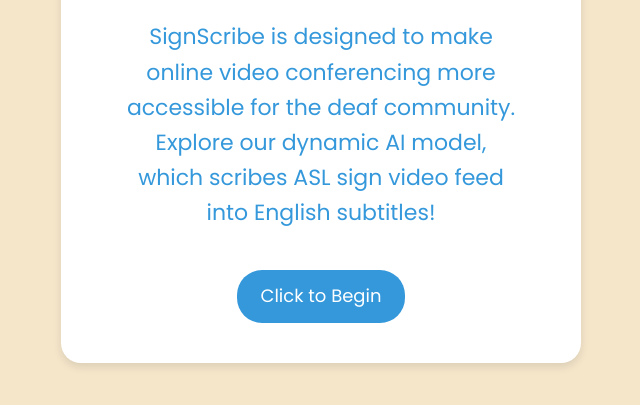
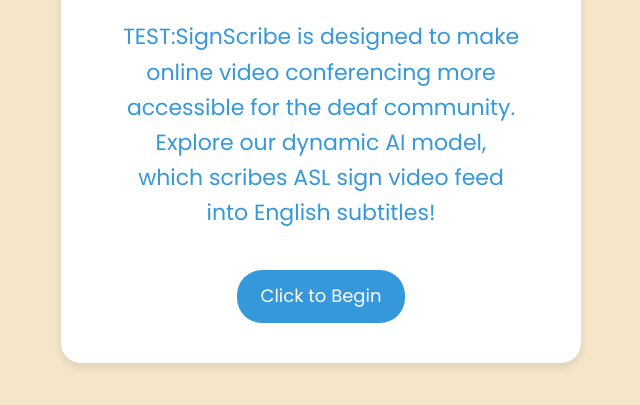
Before and after one commit to tbhatawdekar/Hackathon-2023-ASL, a plain HTML site: page index.html in a window 1280 px wide. Shown: the part 321-726 px from the top of the page, without its empty margins (319-959 px from the left). Drawn offline with Linux system fonts and the light colour scheme.

Commit message:
TEST Message

```diff
--- a/index.html
+++ b/index.html
@@ -70,7 +70,7 @@
     </div>
     <div class="container">
         <h1>SignScribe</h1>
-        <p>SignScribe is designed to make online video conferencing more accessible for the deaf community. Explore our dynamic AI model, which scribes ASL sign video feed into English subtitles!</p>
+        <p>TEST:SignScribe is designed to make online video conferencing more accessible for the deaf community. Explore our dynamic AI model, which scribes ASL sign video feed into English subtitles!</p>
         <a href="nextpage.html" class="btn">Click to Begin</a>
     </div>
 </body>
```
